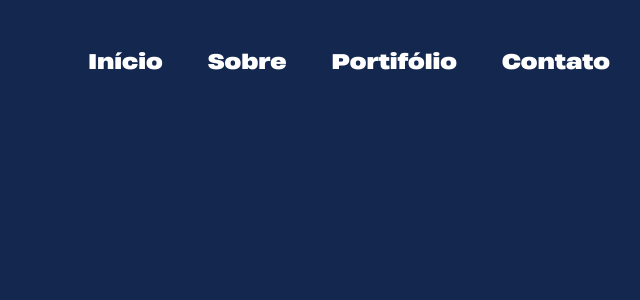
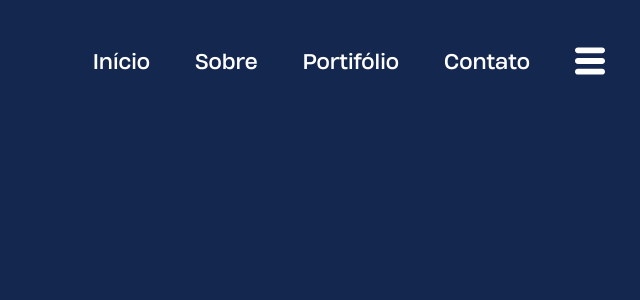
Before and after one commit to lfellipeonline/WebsitePortifolioReact, a React (Create React App) app in the folder website-portifolio-react/: page / in a window 1280 px wide. Shown: the top 300 px of the page, without its empty margins (640-1280 px from the left). Built offline with nearby package versions, Linux system fonts and the light colour scheme.

Commit message:
commit 26/11

```diff
--- a/website-portifolio-react/public/index.html
+++ b/website-portifolio-react/public/index.html
@@ -1,5 +1,5 @@
 <!DOCTYPE html>
-<html lang="en">
+<html lang="pt-br">
   <head>
     <meta charset="utf-8" />
     <link rel="icon" href="%PUBLIC_URL%/favicon.ico" />
--- a/website-portifolio-react/src/App.css
+++ b/website-portifolio-react/src/App.css
@@ -2,6 +2,11 @@
   font-family: 'heading-now-86-heavy';
   src: url(./fonts/HeadingNow-86Bold.ttf) format('truetype');
 }
+@font-face {
+  font-family: 'heading-now-74-regular';
+  src: url(./fonts/HeadingNow-74Regular.ttf) format('truetype');
+}
+
 
 html, body {
   margin: 0;
@@ -16,9 +21,9 @@ html, body {
 /* CSS referente a Homebar */
 .homebar-main {
   list-style-type: none;
-  font-family: 'heading-now-86-heavy';
+  font-family: 'heading-now-74-regular';
   display: flex;
-  padding: 20px 20px;
+  padding: 20px 25px;
   gap: 25px;
   justify-content: flex-end;
 }
@@ -33,6 +38,7 @@ html, body {
   border: 2px solid transparent;
   fill: white;
   user-select: none;
+  cursor: pointer;
   transition: background-color 0.2s, color 0.2s, box-shadow 0.5s, fill 0.2s;
 }
 
@@ -54,3 +60,11 @@ html, body {
   box-shadow: 0px 0px 0px 1px white;
   transition: transform 0.1s, box-shadow 0.1s;
 }
+
+.homebar-svg {
+  width: 30px;
+  height: 30px;
+}
+.homebar-SVG:hover {
+  fill: black;
+}
--- a/website-portifolio-react/src/components/HomebarComponent.jsx
+++ b/website-portifolio-react/src/components/HomebarComponent.jsx
@@ -1,4 +1,5 @@
 import React from "react";
+import HomebarSvgIcon from "./HomebarSvgComponent";
 
 const HomebarComponent = () => {
   return (
@@ -10,6 +11,7 @@ const HomebarComponent = () => {
             <li className='homebar-item'><a href="Sobre">Sobre</a></li>
             <li className='homebar-item'><a href="Portifolio">Portifólio</a></li>
             <li className='homebar-item'><a href="Contato">Contato</a></li>
+            <li className='homebar-item homebar-svg'><HomebarSvgIcon /></li>
           </ul>
         </nav>
       </header>
--- /dev/null
+++ b/website-portifolio-react/src/components/HomebarSvgComponent.jsx
@@ -0,0 +1,17 @@
+import React from "react";
+
+const HomebarSvgIcon = (props) => (
+  <svg
+    xmlns="http://www.w3.org/2000/svg"
+    xmlSpace="preserve"
+    id="Capa_1"
+    width="30px"
+    height="30px"
+    version="1.1"
+    viewBox="0 0 124 124"
+  >
+    <path d="M112 6H12C5.4 6 0 11.4 0 18s5.4 12 12 12h100c6.6 0 12-5.4 12-12s-5.4-12-12-12M112 50H12C5.4 50 0 55.4 0 62s5.4 12 12 12h100c6.6 0 12-5.4 12-12s-5.4-12-12-12M112 94H12c-6.6 0-12 5.4-12 12s5.4 12 12 12h100c6.6 0 12-5.4 12-12s-5.4-12-12-12"></path>
+  </svg>
+);
+
+export default HomebarSvgIcon;
```
Also changed, not shown: website-portifolio-react/src/fonts/HeadingNow-74Regular.ttf (added).
